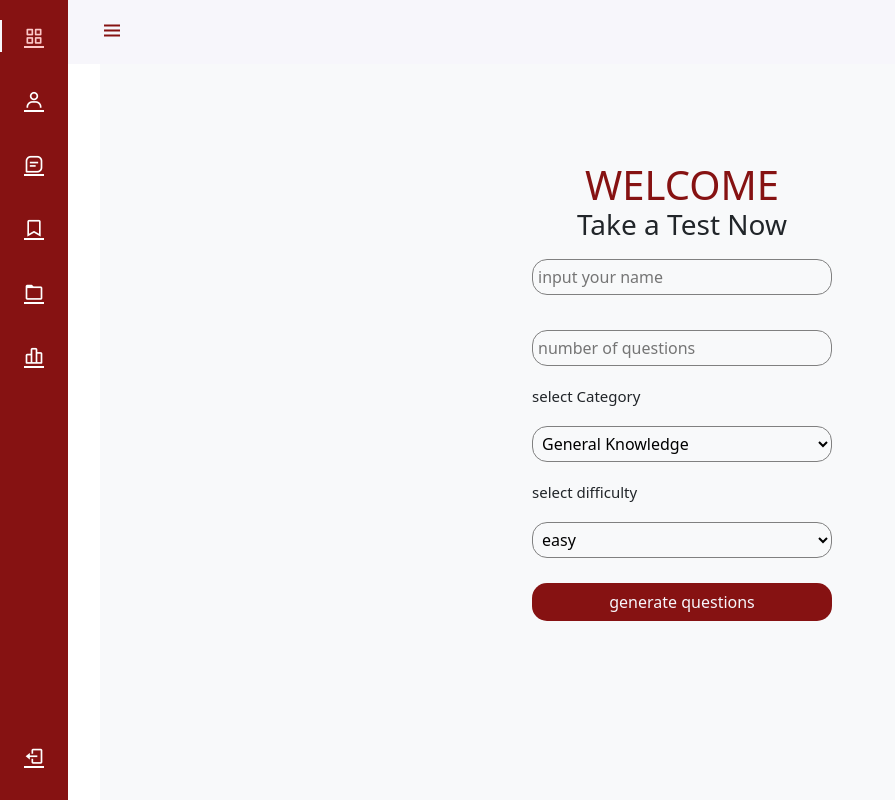
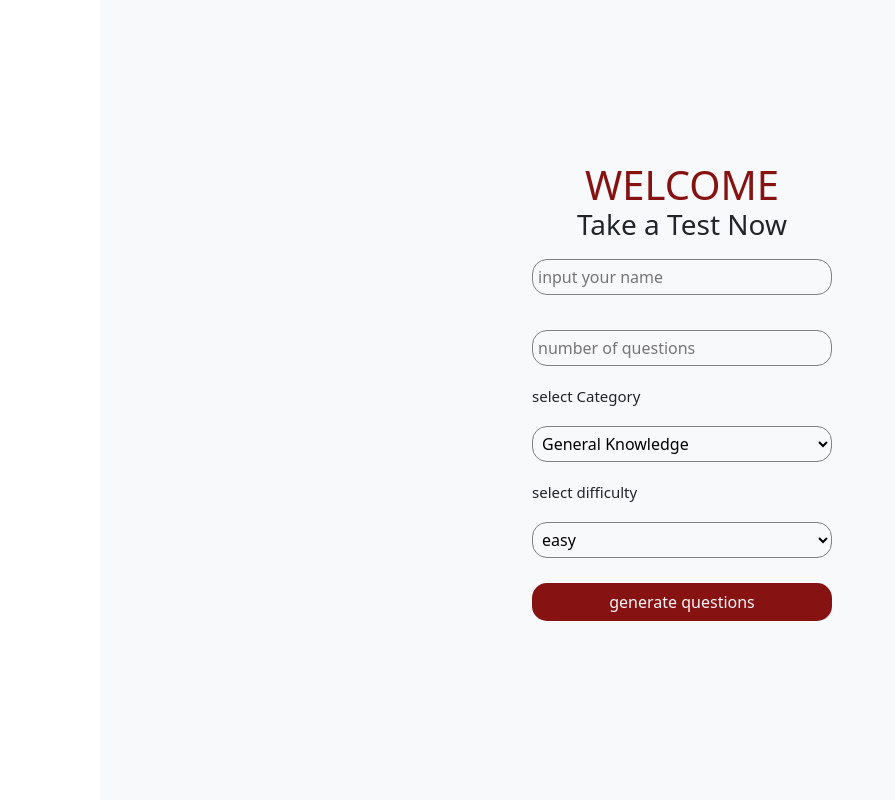
Before and after one commit to MaziFebechi/QuizWiz, a Flask app: page / in a window 1280 px wide. Shown: the whole page, without its empty margins (0-895 px from the left). Run offline with Flask 3, Linux system fonts and the light colour scheme; some libraries are stand-ins or nearby versions.

Commit message:
no side branch

```diff
--- a/templates/index.html
+++ b/templates/index.html
@@ -13,7 +13,7 @@
   <title>Welcome</title>
 </head>
 <body id="body-pd">
-    <header class="header" id="header">
+    <!--<header class="header" id="header">
         <div class="header_toggle"> <i class='bx bx-menu' id="header-toggle"></i> </div>
     </header>
     <div class="l-navbar" id="nav-bar">
@@ -22,7 +22,7 @@
                 <div class="nav_list"> <a href="#" class="nav_link active"> <i class='bx bx-grid-alt nav_icon'></i> <span class="nav_name">Dashboard</span> </a> <a href="#" class="nav_link"> <i class='bx bx-user nav_icon'></i> <span class="nav_name">Users</span> </a> <a href="#" class="nav_link"> <i class='bx bx-message-square-detail nav_icon'></i> <span class="nav_name">start exam</span> </a> <a href="#" class="nav_link"> <i class='bx bx-bookmark nav_icon'></i> <span class="nav_name">Load Questions</span> </a> <a href="#" class="nav_link"> <i class='bx bx-folder nav_icon'></i> <span class="nav_name">Files</span> </a> <a href="#" class="nav_link"> <i class='bx bx-bar-chart-alt-2 nav_icon'></i> <span class="nav_name">Stats</span> </a> </div>
             </div> <a href="#" class="nav_link"> <i class='bx bx-log-out nav_icon'></i> <span class="nav_name">SignOut</span> </a>
         </nav>
-    </div>
+    </div>-->
     <!--Container Main start-->
     <div class="height-100 bg-light">
         <h1 class="welcome">WELCOME</h4>
```
